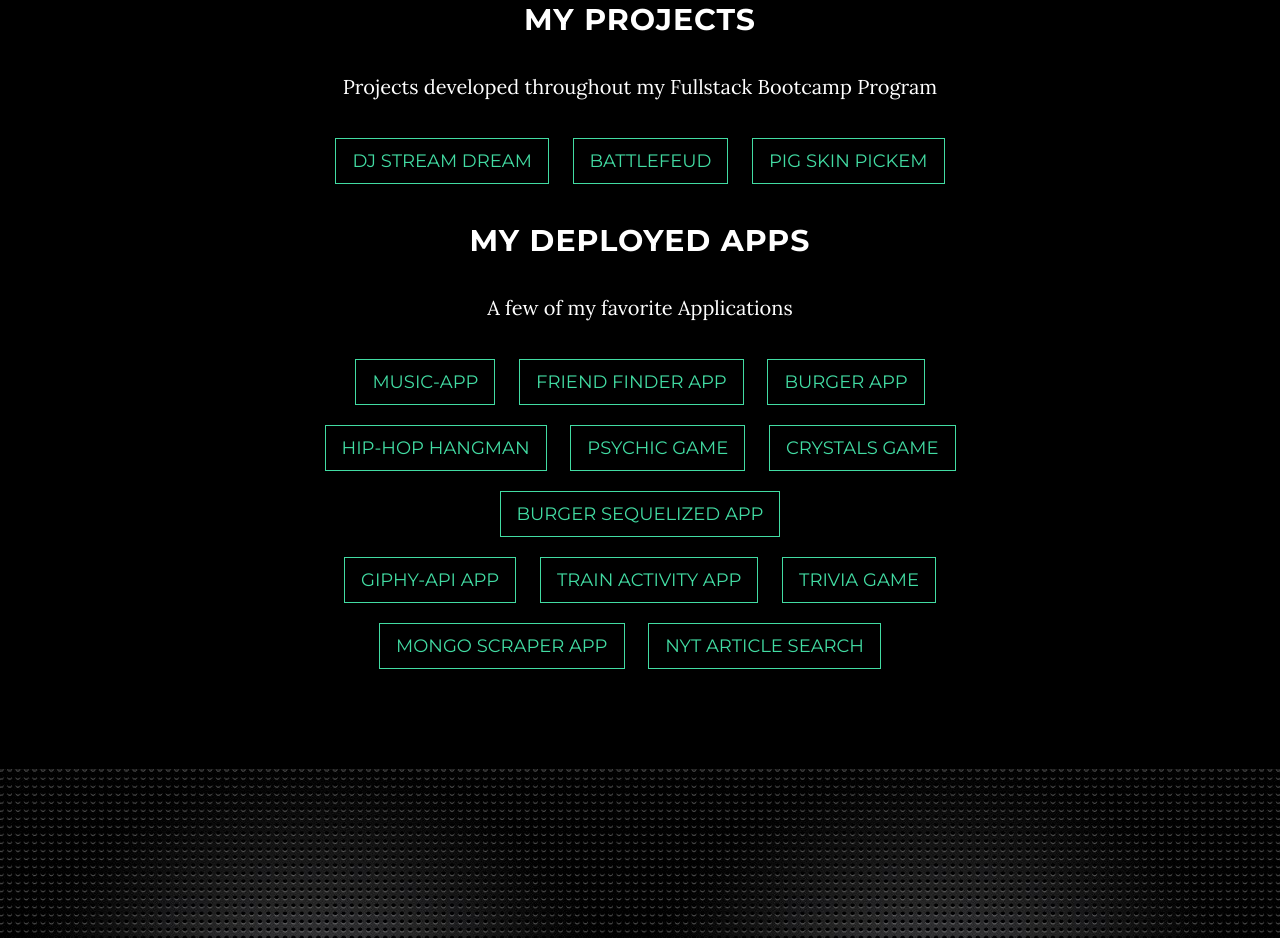
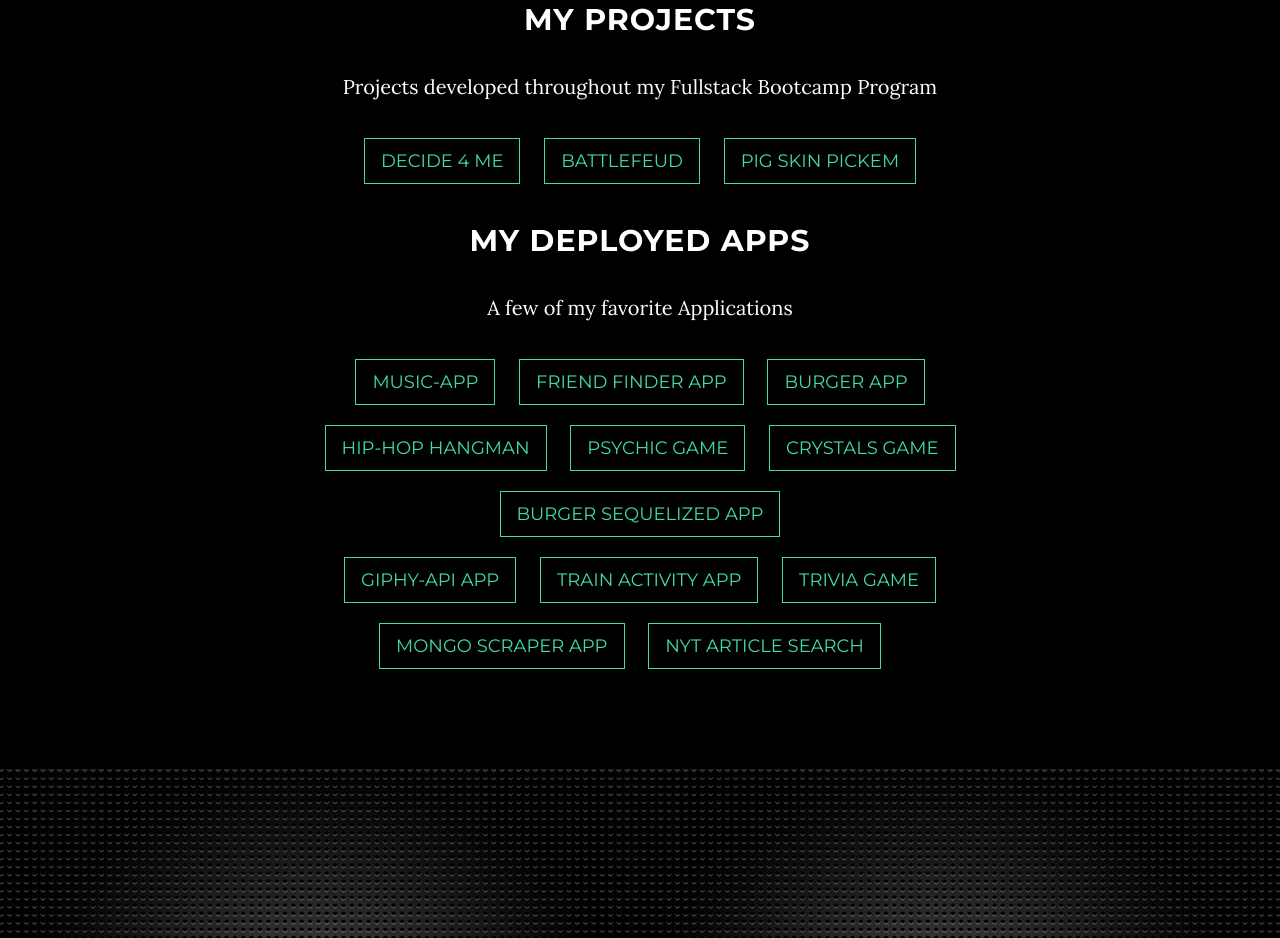
Before and after one commit to jcdova/jcdova.github.io, a website: page index.html in a window 1280 px wide. Shown: the part 1947-2885 px from the top of the page. Drawn offline with nearby package versions, Linux system fonts and the light colour scheme; some packages are replaced by stand-ins of ours.

Commit message:
Update index.html
added decide 4 me

```diff
--- a/index.html
+++ b/index.html
@@ -115,7 +115,8 @@
                         <h2>My Projects</h2>
                         <p>Projects developed throughout my Fullstack Bootcamp Program</p>
                         <span>
-                            <a href="https://jcdova.github.io/DJ_Stream_Dream/" class="btn btn-default btn-lg">DJ Stream Dream</a>
+                            <a href="https://decide-4-me.herokuapp.com/" class="btn btn-default btn-lg">Decide 4 Me</a>
+
                         </span>
                         <span style="margin-left: 20px; margin-right: 20px;">
                             <a href="https://mysterious-cliffs-12088.herokuapp.com/" class="btn btn-default btn-lg">BattleFeud</a>
```
